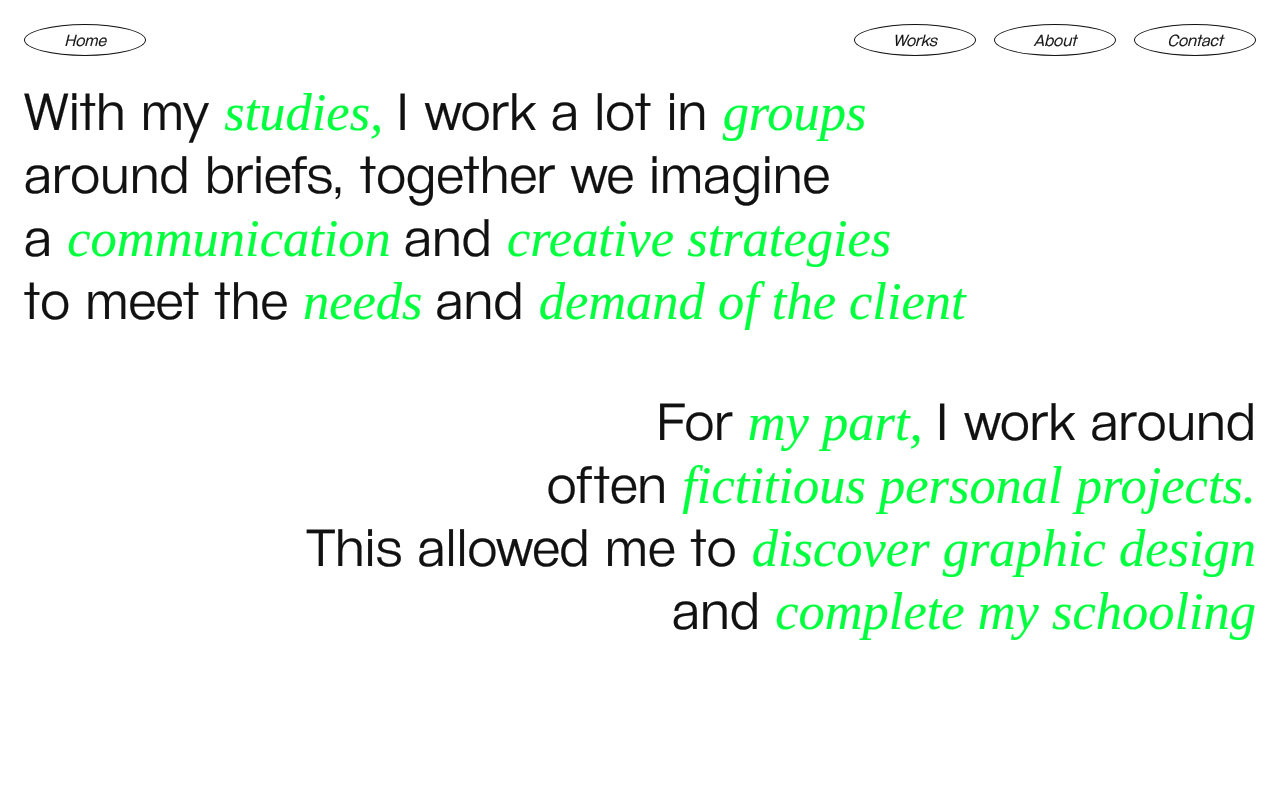
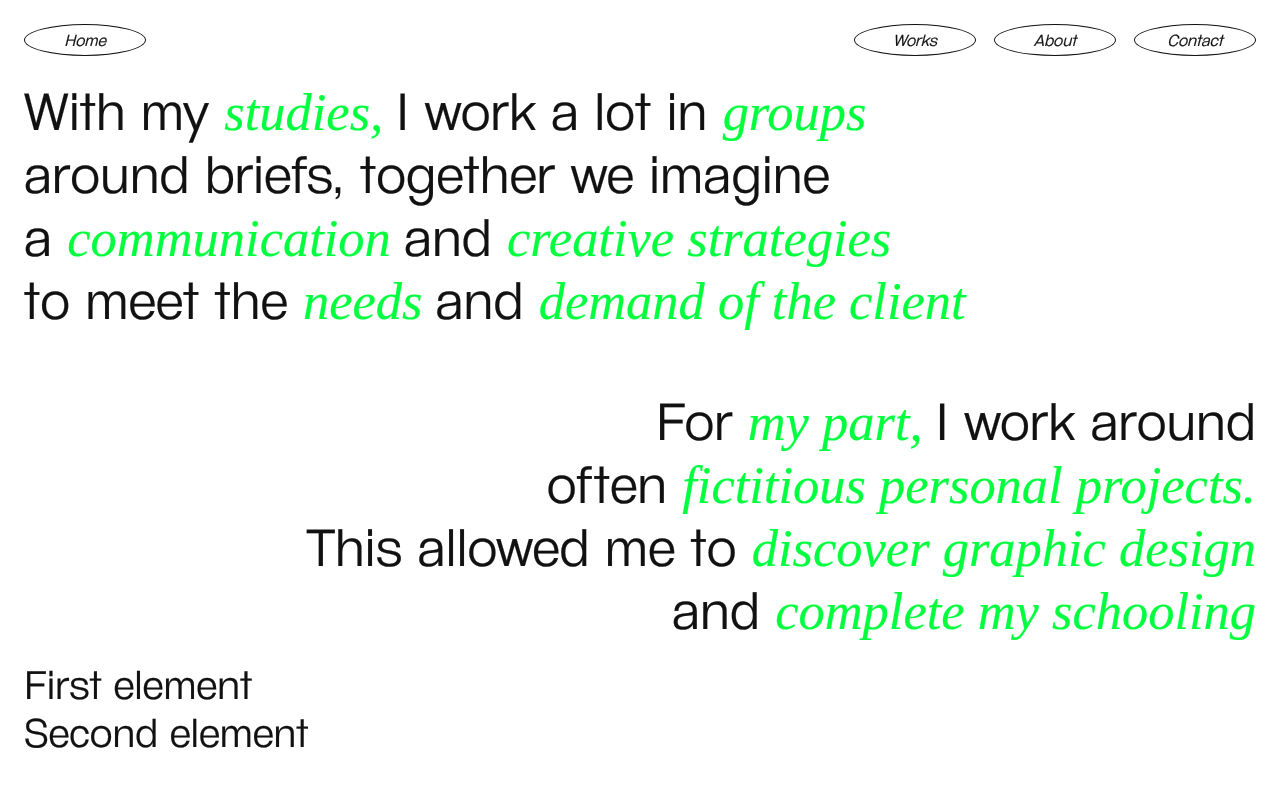
Before and after one commit to Hugofgx9/LouisePortfolio2, a Vue app: page /works in a window 1280 px wide. Shown: the top 786 px of the page. Built offline with nearby package versions, Linux system fonts and the light colour scheme.

Commit message:
ADD: infinite scroll component

```diff
--- /dev/null
+++ b/src/components/InfiniteScroll.vue
@@ -0,0 +1,79 @@
+<script>
+
+export default {
+	name: 'InfiniteScroll',
+
+	mounted: function () {
+		this.scrollPosition();
+	},
+
+	methods: {
+		scrollPosition: function () {
+
+			let scrollBox = document.getElementById('infinit-scroll-box');
+			let ul = scrollBox.querySelector('ul');
+			let li = scrollBox.querySelectorAll('li');
+			let contentHeight, containerHeight;
+			//console.log(li[0].offsetHeight);
+
+			let clone = ul.cloneNode(true);
+			clone.classList.add('copy');
+			//div.innerHTML = ul;
+			scrollBox.appendChild(clone);
+
+
+			scrollBox.addEventListener('scroll', () => {
+
+				if (typeof contentHeight == 'undefined') {
+					contentHeight = ul.offsetHeight;
+					containerHeight = scrollBox.offsetHeight;
+				}
+
+				console.log(scrollBox.scrollTop)
+				if (scrollBox.scrollTop >=  (contentHeight) ) {
+					scrollBox.scrollTop = 0 + (scrollBox.scrollTop - contentHeight);
+				}
+
+			});
+		},
+
+	},
+
+	computed: {
+		windowWidth: function () {
+			return this.$store.state.windowWidth;
+		}
+	}
+}
+
+</script>
+
+<template>
+	<div id='infinit-scroll-box'>
+		<ul>
+			<li>First element</li>
+			<li>Second element</li>
+			<li>Third element</li>
+			<li>Fourth element</li>
+		</ul>
+	</div>
+
+</template>
+
+<style lang='scss' scoped>
+
+#infinit-scroll-box {
+	height: 100px;
+	overflow: scroll;
+
+	li{
+		font-size: 40px;
+	}
+
+	&::-webkit-scrollbar {
+    display: none;
+	}
+}
+
+
+</style>
--- a/src/views/Works.vue
+++ b/src/views/Works.vue
@@ -1,10 +1,17 @@
 <script>
+
+import InfiniteScroll from '@/components/InfiniteScroll.vue';
+
 export default {
 	name: 'Works',
+	components: {
+		InfiniteScroll,
+	}
 }
 </script>
 
 <template>
+	<div>
 		<div id='works'>
 			<p class='paragraph-1'>
 				With my <span class='italic-text'> studies, </span> I work a lot in <span class='italic-text'> groups </span><br/>
@@ -18,6 +25,11 @@ export default {
 				This allowed me to <span class='italic-text'> discover graphic design </span> <br/>
 				and <span class='italic-text'> complete my schooling </span> <br/>
 			</p>
+		</div>
+		<div>
+			<InfiniteScroll/>
+		</div>
+
 	</div>
 </template>
 
```
Lines whose indentation alone changed are shown as unchanged.
